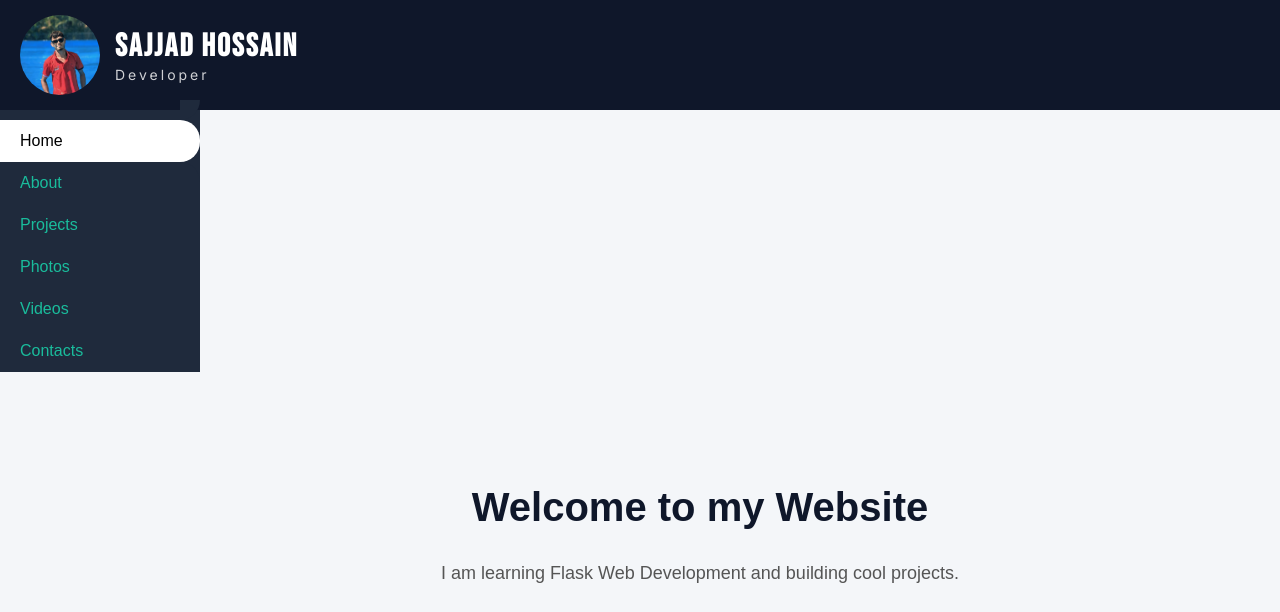
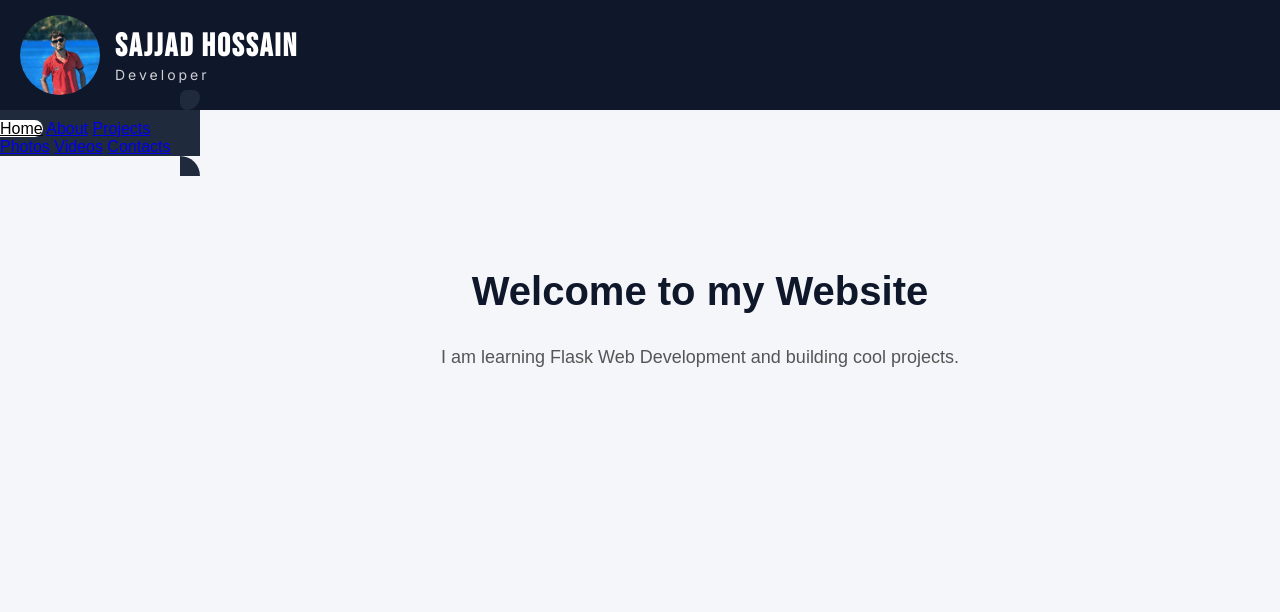
Before and after one commit to umaxinternetservice-source/Sajjad-Hossain, a Flask app: page / in a window 1280 px wide. Shown: the top 612 px of the page. Run offline with Flask 3, Linux system fonts and the light colour scheme.

Commit message:
Update style.css

```diff
--- a/static/style.css
+++ b/static/style.css
@@ -63,12 +63,13 @@ body {
     position: relative;
 }
 
-.sidebar a {
-    display: block;
-    padding: 12px 20px;
-    text-decoration: none;
-    color: #1abc9c;
-    position: relative;
+.sidebar a.active::before {
+    content: "";
+    position: absolute;
+    width: 40px;
+    height: 40px;
+    background: white;
+    border-radius: 50%;
 }
 
 .sidebar a.active {
```
